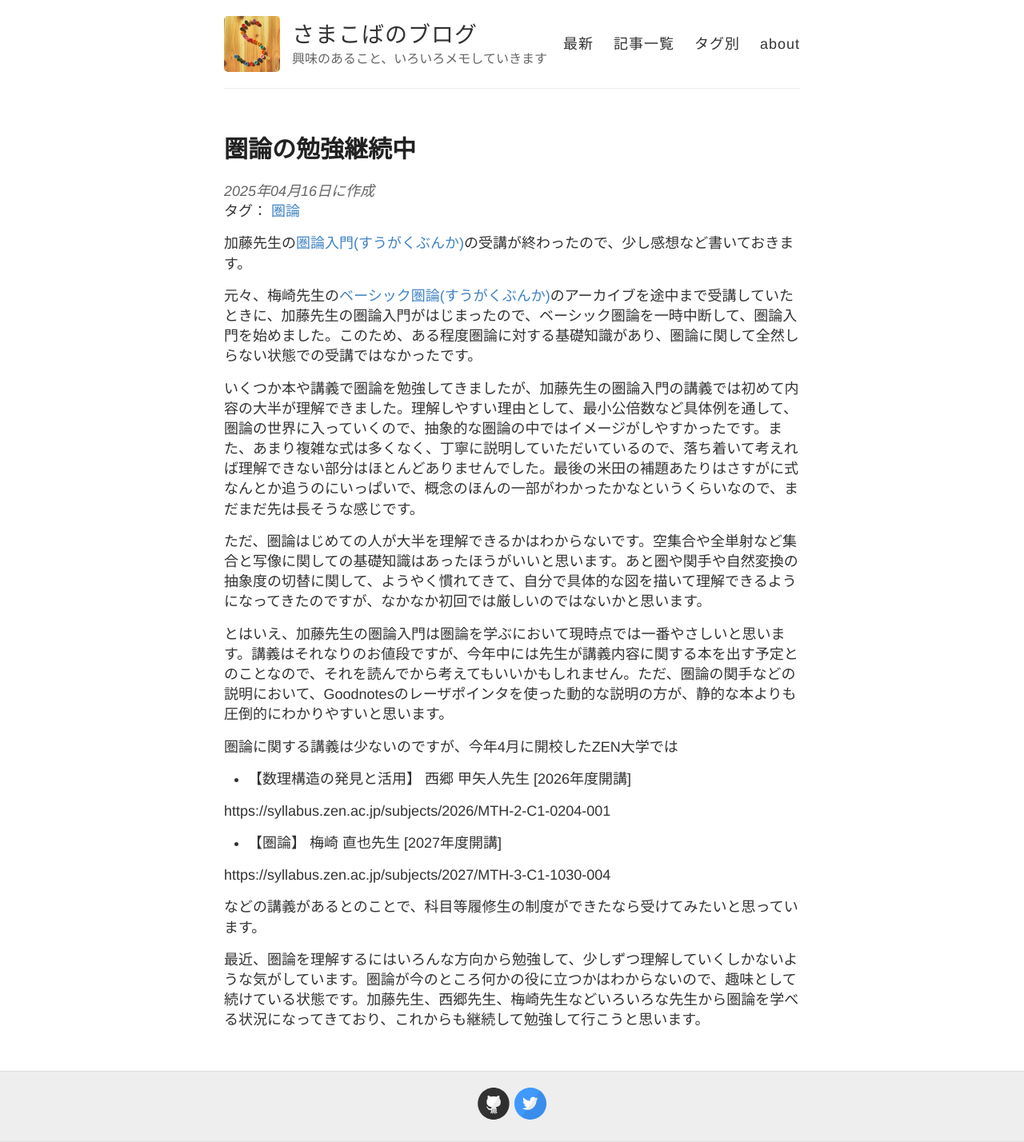
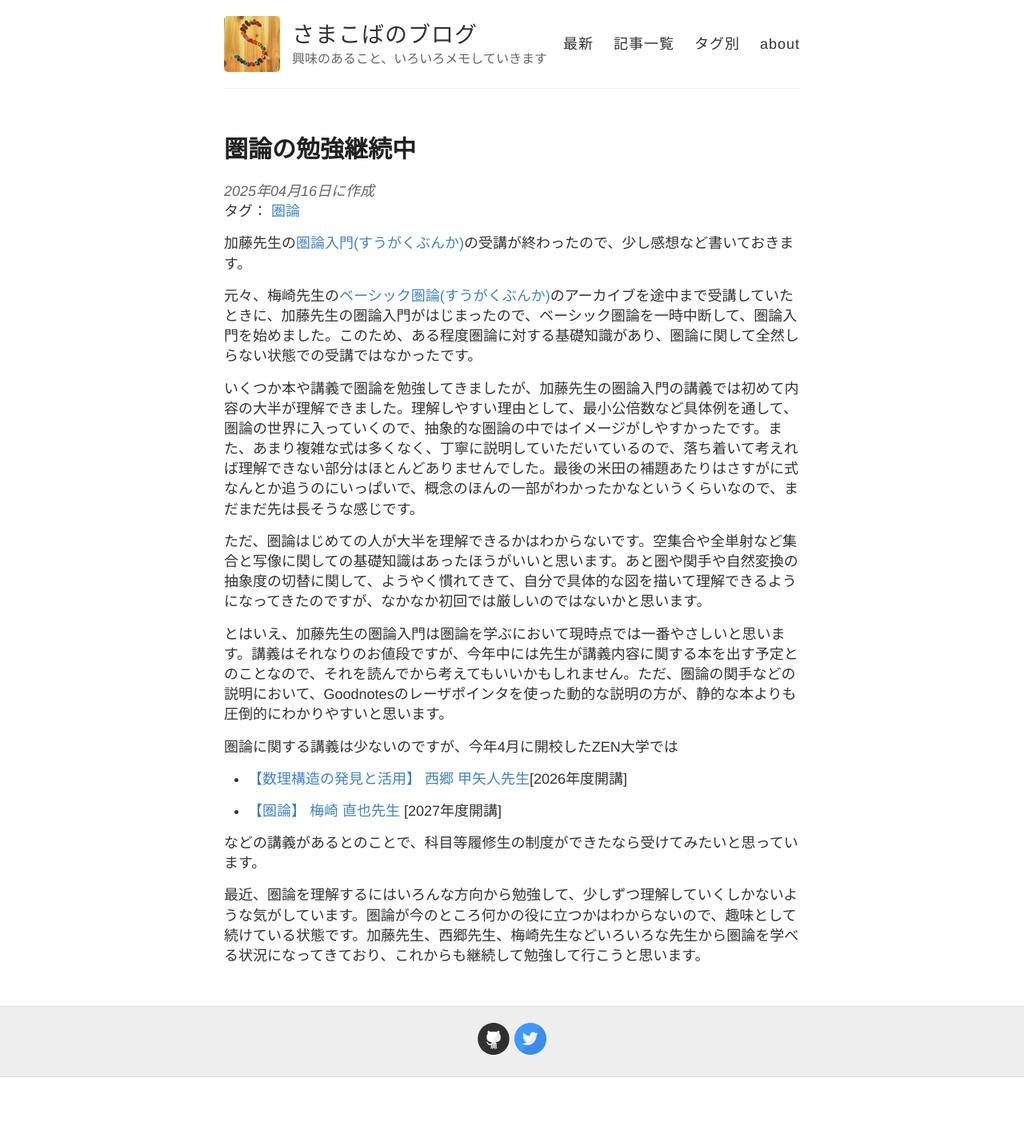
Before and after one commit to samacoba/samacoba.github.io, a Jekyll site: the page built from _posts/2025-04-16-ken_study.md, in a window 1280 px wide. Shown: the whole page at 80% size. Built offline with Jekyll 4.4.1, drawn with Linux system fonts in a browser that asks for light colours; after the commit the page ends 1347 px from its top, so only the background shows below that.

Commit message:
リンク修正

```diff
--- a/_posts/2025-04-16-ken_study.md
+++ b/_posts/2025-04-16-ken_study.md
@@ -18,13 +18,12 @@ tags: 圏論
 
 圏論に関する講義は少ないのですが、今年4月に開校したZEN大学では
 
-* 【数理構造の発見と活用】 西郷 甲矢人先生 [2026年度開講]
+* [【数理構造の発見と活用】 西郷 甲矢人先生](https://syllabus.zen.ac.jp/subjects/2026/MTH-2-C1-0204-001)[2026年度開講]
 
-https://syllabus.zen.ac.jp/subjects/2026/MTH-2-C1-0204-001
 
-* 【圏論】 梅崎 直也先生 [2027年度開講]
+* [【圏論】 梅崎 直也先生 ](https://syllabus.zen.ac.jp/subjects/2027/MTH-3-C1-1030-004)
+[2027年度開講]
 
-https://syllabus.zen.ac.jp/subjects/2027/MTH-3-C1-1030-004
 
 などの講義があるとのことで、科目等履修生の制度ができたなら受けてみたいと思っています。
 
```
